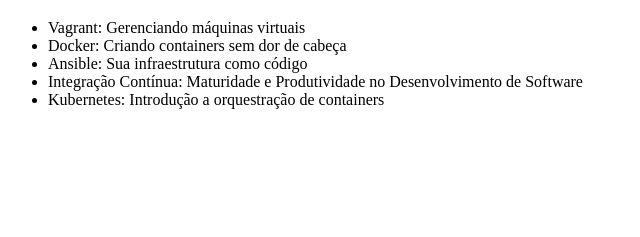
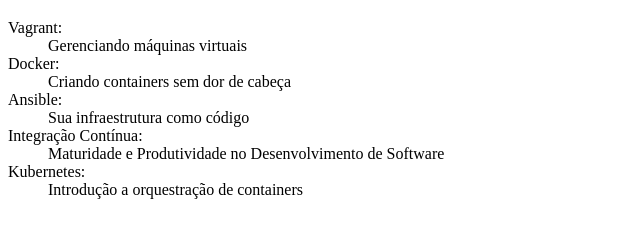
Before and after one commit to CViniciusSDias/alura-git, a plain HTML site: page index.html in a window 1280 px wide. Shown: the part 61-298 px from the top of the page, without its empty margins (0-640 px from the left). Drawn offline with Linux system fonts and the light colour scheme.

Commit message:
trocando ul por dl e seprando os títulos

```diff
--- a/index.html
+++ b/index.html
@@ -7,16 +7,21 @@
 <body>
     <h1>Curso de DevOps</h1>
 
-   <ul>
-        <li>Vagrant: Gerenciando máquinas virtuais</li>
+   <dl>
+        <dt>Vagrant:</dt>
+        <dd>Gerenciando máquinas virtuais</dd>
 
-        <li>Docker: Criando containers sem dor de cabeça</li>
+        <dt>Docker:</dt>
+        <dd>Criando containers sem dor de cabeça</dd>
 
-        <li>Ansible: Sua infraestrutura como código</li>
+        <dt>Ansible:</dt>
+        <dd>Sua infraestrutura como código</dd>
 
-        <li>Integração Contínua: Maturidade e Produtividade no Desenvolvimento de Software</li>
+        <dt>Integração Contínua:</dt>
+        <dd>Maturidade e Produtividade no Desenvolvimento de Software</dd>
 
-        <li>Kubernetes: Introdução a orquestração de containers</li>
-    </ul>
+        <dt>Kubernetes:</dt>
+        <dd>Introdução a orquestração de containers</dd>
+    </dl>
 </body>
 </html>
```
